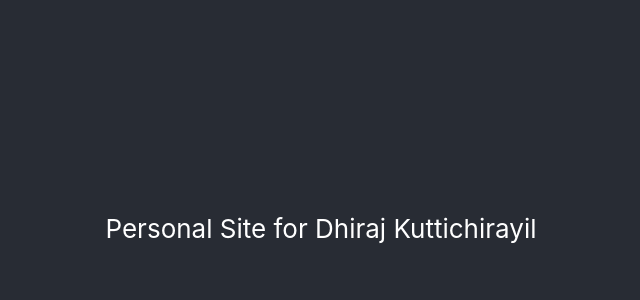
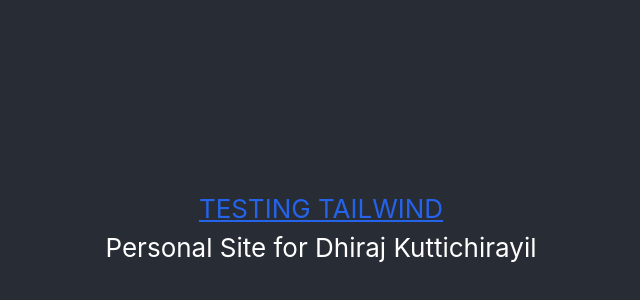
Before and after one commit to Dhirajk1/personal-site, a React (Create React App) app: page / in a window 1280 px wide. Shown: the part 172-472 px from the top of the page, without its empty margins (319-959 px from the left). Built offline with nearby package versions, Linux system fonts and the light colour scheme.

Commit message:
Adding tailwind integration

```diff
--- a/package.json
+++ b/package.json
@@ -34,5 +34,10 @@
       "last 1 firefox version",
       "last 1 safari version"
     ]
+  },
+  "devDependencies": {
+    "autoprefixer": "^10.4.7",
+    "postcss": "^8.4.14",
+    "tailwindcss": "^3.1.6"
   }
 }
--- /dev/null
+++ b/postcss.config.js
@@ -0,0 +1,6 @@
+module.exports = {
+  plugins: {
+    tailwindcss: {},
+    autoprefixer: {},
+  },
+}
--- a/src/App.js
+++ b/src/App.js
@@ -4,6 +4,9 @@
   return (
     <div className="App">
       <header className="App-header">
+        <h1 class="text-blue-600 hover:text-red-300 underline">
+          TESTING TAILWIND
+        </h1>
         Personal Site for Dhiraj Kuttichirayil
       </header>
     </div>
--- a/src/index.css
+++ b/src/index.css
@@ -1,3 +1,7 @@
+@tailwind base;
+@tailwind components;
+@tailwind utilities;
+
 body {
   margin: 0;
   font-family: -apple-system, BlinkMacSystemFont, 'Segoe UI', 'Roboto', 'Oxygen',
--- /dev/null
+++ b/tailwind.config.js
@@ -0,0 +1,8 @@
+/** @type {import('tailwindcss').Config} */
+module.exports = {
+  content: ["./src/**/*.{js,jsx,ts,tsx}"],
+  theme: {
+    extend: {},
+  },
+  plugins: [],
+};
```
Also changed, not shown: 1 other file (tests, documents, lock files or other folders).
